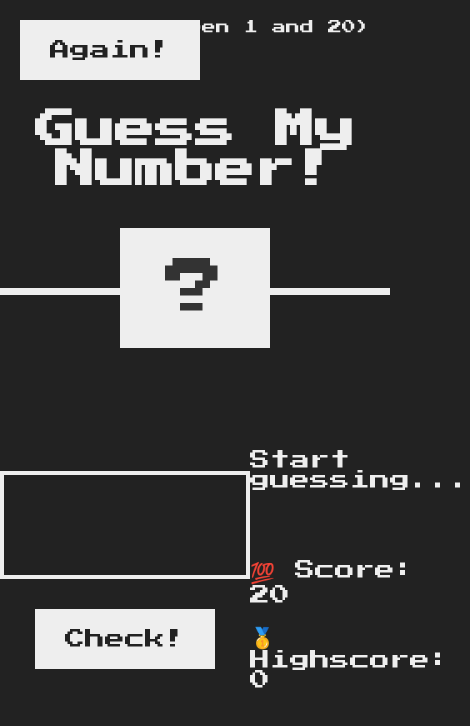
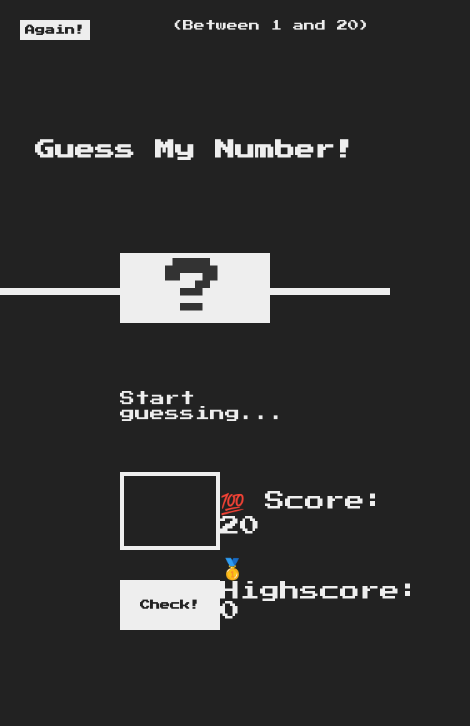
Before and after one commit to Adeniji-Akinwale/number-guessing, a plain HTML site: page index.html in a window 390 px wide. Shown: the whole page, 470 px wide, since content can reach past the window. Drawn offline with Linux system fonts and the light colour scheme.

Commit message:
Update style.css

```diff
--- a/style.css
+++ b/style.css
@@ -116,4 +116,79 @@ h1 {
 
 .label-score {
   margin-bottom: 2rem;
+
 }
+
+@media (max-width:400px) {
+  .again {
+    padding: 5px;
+    font-size: 10px;
+    font-weight: bold;
+  }
+
+  .between {
+    font-size: 1.1rem;
+    position: absolute;
+    top: 2rem;
+    right: 2rem;
+  }
+
+  h1 {
+    font-size: 2rem;
+    text-align: center;
+    position: absolute;
+    width: 100%;
+    top: 52%;
+    left: 50%;
+    transform: translate(-50%, -50%);
+  }
+
+  .number {
+    background: #eee;
+    color: #333;
+    font-size: 6rem;
+    width: 15rem;
+    padding: 0.5rem ;
+    text-align: center;
+    position: absolute;
+    bottom: 0;
+    left: 50%;
+    transform: translate(-50%, 50%);
+  }
+
+  main {
+    height: 50vh;
+    color: #eee;
+    display: flex;
+    align-items: center;
+    justify-content: space-around;
+    margin-left: 120px;
+  }
+
+  .guess {
+    background: none;
+    border: 4px solid #eee;
+    font-family: inherit;
+    color: inherit;
+    font-size: 2rem;
+    padding: 2.5rem;
+    width: 10rem;
+    text-align: center;
+    display: block;
+    margin-bottom: 3rem;
+    margin-top: 90px;
+  }
+
+  .check{
+    padding: 20px;
+    font-size: 10px;
+    font-weight: bold;
+  }
+
+  .message {
+    margin-bottom: 70px;
+    font-size: 15px;
+    position: relative;
+    right: 100px;
+  }
+}
```
